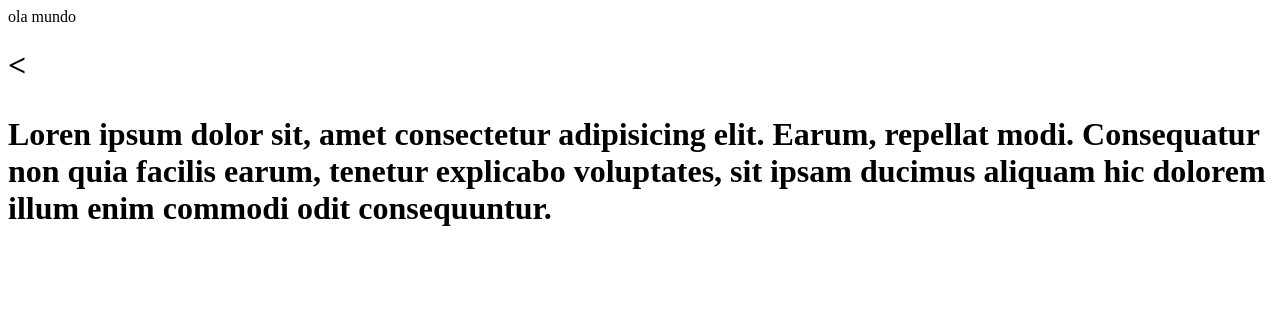
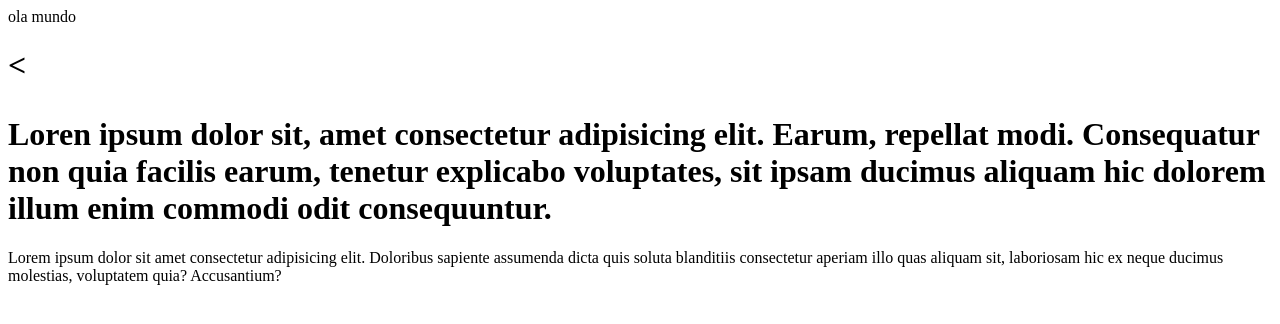
Before and after one commit to Rafaelaale/ola-mundo, a plain HTML site: page site exenplo/index.html in a window 1280 px wide. Drawn offline with Linux system fonts and the light colour scheme.

Commit message:
Update index.html

```diff
--- a/site exenplo/index.html
+++ b/site exenplo/index.html
@@ -10,9 +10,9 @@
     <
 
     </p>Loren
-
     ipsum dolor sit, amet consectetur adipisicing elit. Earum, repellat modi. Consequatur non quia facilis earum, tenetur explicabo voluptates, sit ipsam ducimus aliquam hic dolorem illum enim commodi odit consequuntur.
 </h1>
+<p>Lorem ipsum dolor sit amet consectetur adipisicing elit. Doloribus sapiente assumenda dicta quis soluta blanditiis consectetur aperiam illo quas aliquam sit, laboriosam hic ex neque ducimus molestias, voluptatem quia? Accusantium?<s></s></p>
 
 </body>
 </html>
```
